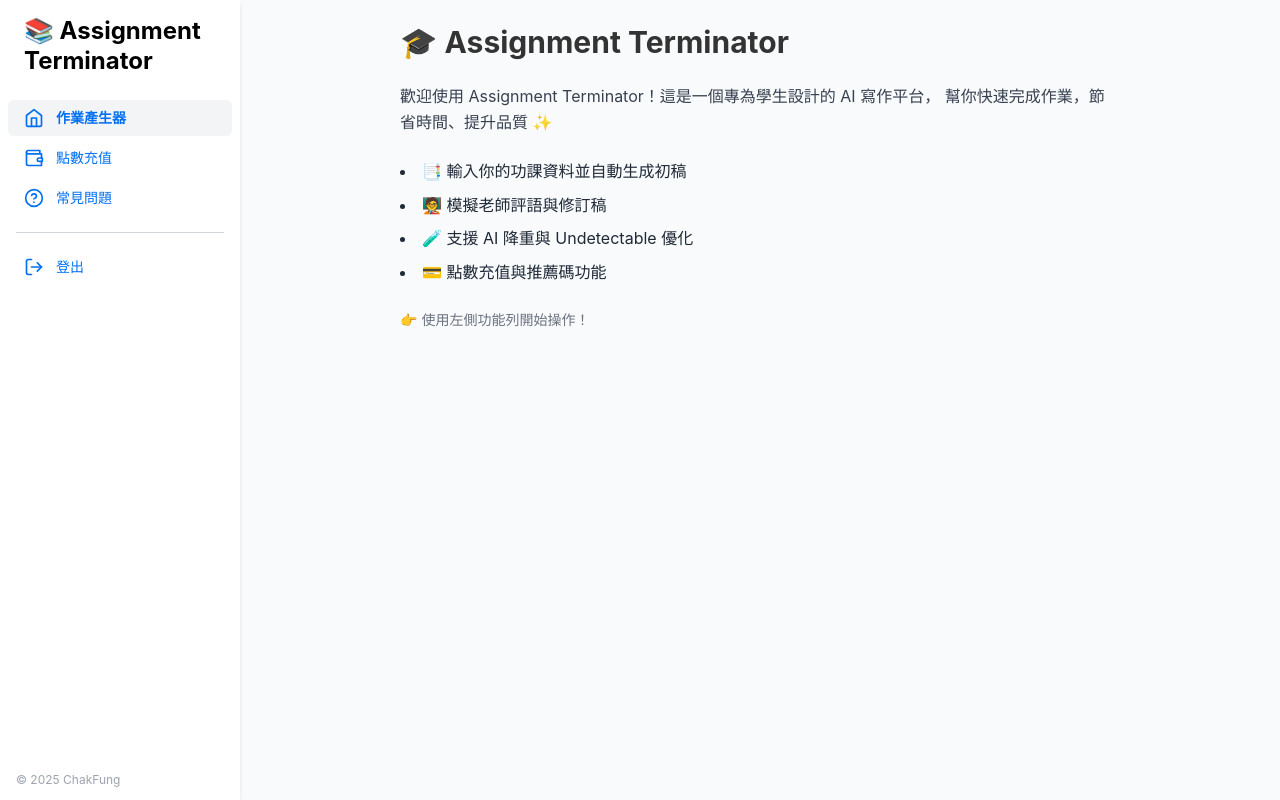
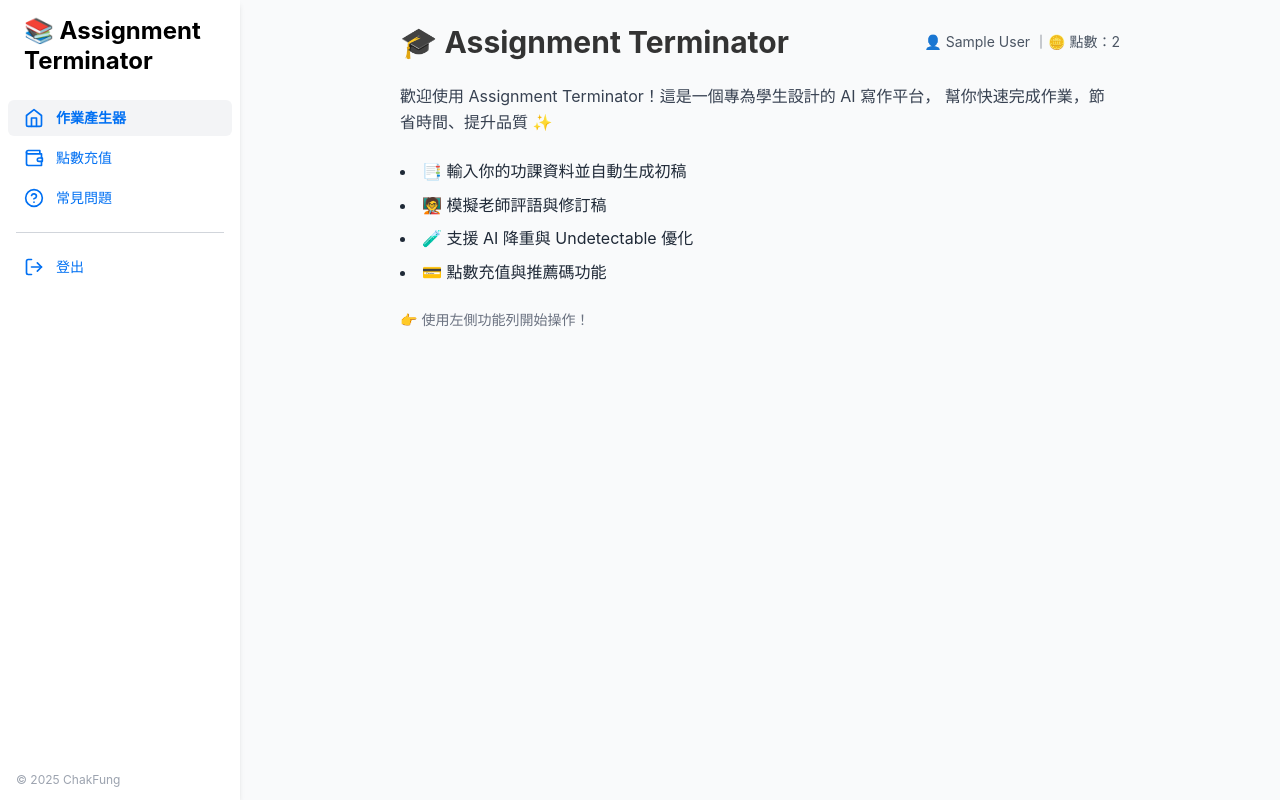
Before and after one commit to ndx218/Assignment-Terminator, a Next.js app: page / in a window 1280 px wide. Built offline with nearby package versions, Linux system fonts and the light colour scheme; no server answers; sample sign-in values are in the browser's storage.

Commit message:
Update index.tsx

```diff
--- a/pages/index.tsx
+++ b/pages/index.tsx
@@ -1,4 +1,3 @@
-// /pages/index.tsx
 import { useSession } from 'next-auth/react';
 import { useRouter } from 'next/router';
 import { useEffect } from 'react';
@@ -7,7 +6,7 @@ export default function HomePage() {
   const { data: session, status } = useSession();
   const router = useRouter();
 
-  // 未登入者自動導向 login 頁
+  // ✅ 未登入時導向 login 頁面
   useEffect(() => {
     if (status === 'unauthenticated') {
       router.push('/login');
@@ -22,19 +21,30 @@ export default function HomePage() {
     );
   }
 
+  const userName = session?.user?.name || '訪客';
+  const points = session?.user?.credits ?? 2;
+
   return (
     <div className="p-6 max-w-3xl mx-auto space-y-6">
-      <h1 className="text-3xl font-bold">🎓 Assignment Terminator</h1>
+      <div className="flex justify-between items-center">
+        <h1 className="text-3xl font-bold">🎓 Assignment Terminator</h1>
+        <div className="text-sm text-gray-600">
+          👤 {userName} ｜🪙 點數：{points}
+        </div>
+      </div>
+
       <p className="text-gray-700">
         歡迎使用 Assignment Terminator！這是一個專為學生設計的 AI 寫作平台，
         幫你快速完成作業，節省時間、提升品質 ✨
       </p>
+
       <ul className="list-disc list-inside space-y-2 text-gray-800">
         <li>📑 輸入你的功課資料並自動生成初稿</li>
         <li>🧑‍🏫 模擬老師評語與修訂稿</li>
         <li>🧪 支援 AI 降重與 Undetectable 優化</li>
         <li>💳 點數充值與推薦碼功能</li>
       </ul>
+
       <p className="text-sm text-gray-500">
         👉 使用左側功能列開始操作！
       </p>
```
